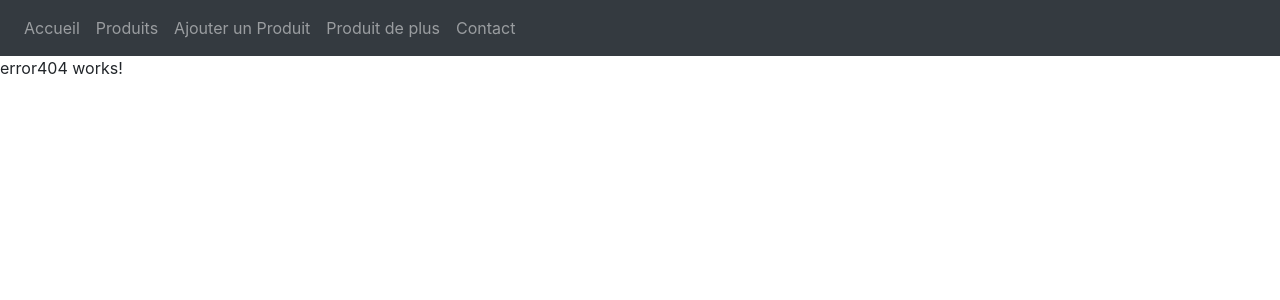
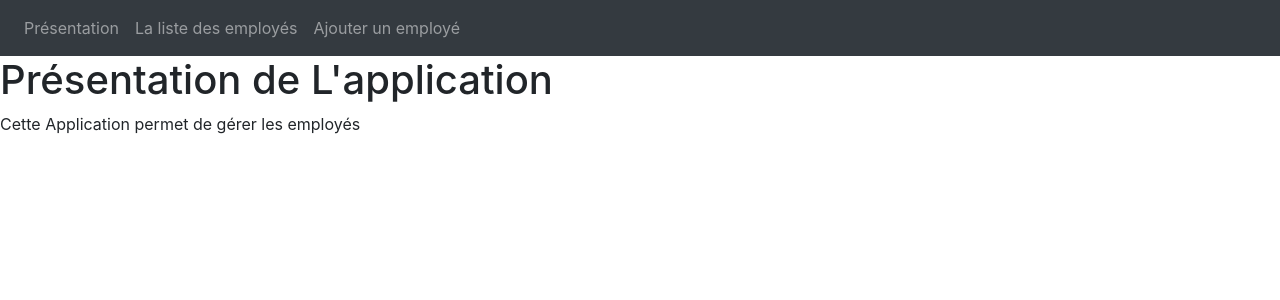
Before and after one commit to Laabidi-Wafa/TP-Routage, an Angular app: page /presentation in a window 1280 px wide. Shown: the top 300 px of the page. Built offline with nearby package versions, Linux system fonts and the light colour scheme.

Commit message:
correction des erreurs

```diff
--- a/src/app/app.component.html
+++ b/src/app/app.component.html
@@ -1,4 +1,4 @@
-<!--<app-my-menu></app-my-menu>-->
+<app-my-menu></app-my-menu>
 
-<app-menu></app-menu>
+<!--<app-menu></app-menu>-->
 <router-outlet></router-outlet>
--- a/src/app/application/plus-produit/plus-produit.component.html
+++ b/src/app/application/plus-produit/plus-produit.component.html
@@ -7,7 +7,7 @@
     class="form-control"
     formControlName="id"
   />
-  <div *ngIf="idProduct.invalid && idProduct.dirty" class="alert alert-danger">
+  <div *ngIf="idProduit.invalid && idProduit.dirty" class="alert alert-danger">
     L'identifiant est obligatoire
   </div>
   <label>Le libelle de produit</label>
--- a/src/app/exercice1/employ.service.ts
+++ b/src/app/exercice1/employ.service.ts
@@ -11,11 +11,11 @@ export class EmployService {
     new Employe(45879, 'Sami Toumi', 'Ingénieur', true),
   ];
   LesFonctions = ['Directeur', 'Ingénieur', 'Secrétaire'];
+
   getEmployeByMatricule(matricules: number) {
-    var e = this.lesEmployes;
     for (let e of this.lesEmployes) {
       if (e._matricule == matricules) {
-        return '<p>' + e._nom, e._fonction, e._matricule + '</p>';
+        return e;
       }
     }
   }
@@ -26,11 +26,11 @@ export class EmployService {
       this.lesEmployes.push(new Employe(j, nom, fonction, expert));
     }
   }
-
+  /*
   getLastMatricule() {
     for (let e in this.lesEmployes) {
       return;
     }
-  }
+  }*/
   constructor() {}
 }
```
Also changed, not shown: src/app/app-routing.module.ts (+4 -4 lines).
